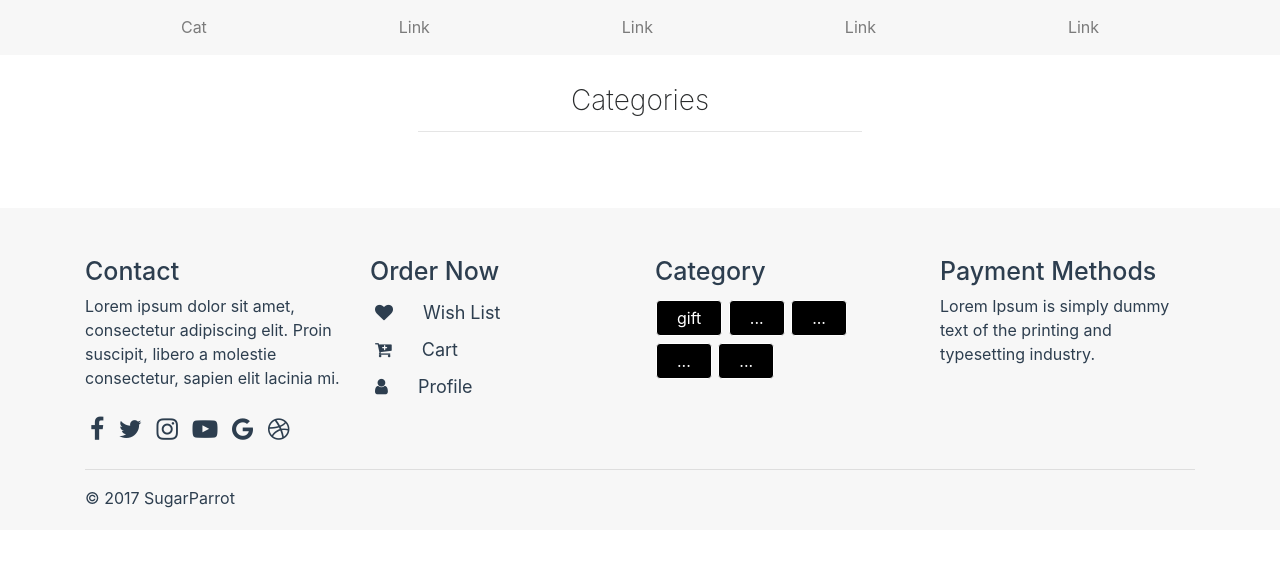
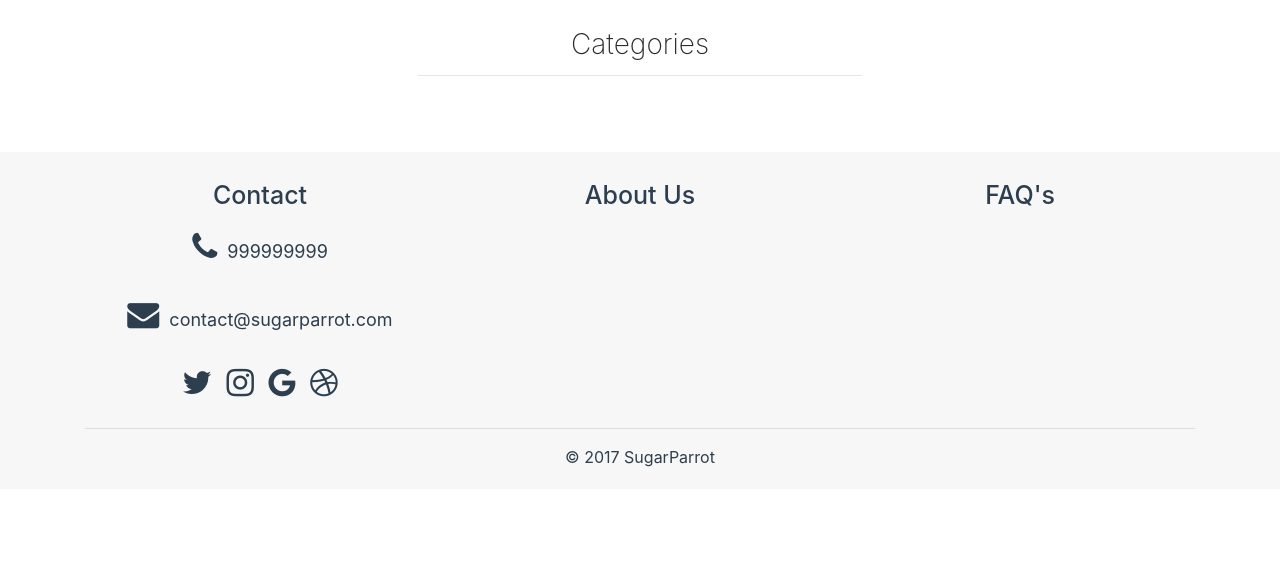
Before and after one commit to vihar/e-commerce, a Django app: page /categorie/ in a window 1280 px wide. Shown: the part 229-800 px from the top of the page. Run offline with Django 3.2, Linux system fonts and the light colour scheme; data that the repository does not hold is empty; some libraries are stand-ins or nearby versions.

Commit message:
Minimal Design

```diff
--- a/alchem/static/css/style.css
+++ b/alchem/static/css/style.css
@@ -53,7 +53,7 @@ a:hover {
 	margin-right: auto;
 	margin-left: auto;
 }
-
+/*
 .card-container {
 	width: 100%;
 	display: -webkit-flex;
@@ -63,17 +63,17 @@ a:hover {
 	-webkit-flex-wrap: wrap;
 	flex-wrap: wrap
 }
-
+*/
 .card-primary {
 	box-shadow: 0 1px 4px rgba(0, 0, 0, .04);
 	border: 1px solid rgba(0, 0, 0, .09);
 	border-radius: 3px;
 	color: #555;
-	width: 450px;
+	width: 100%;
 	height: 150px;
-	margin: 20px;
 	background: url(https://cdn.discordapp.com/attachments/388950052426743810/388984939141660672/WhatsApp_Image_2017-12-08_at_4.36.38_PM.jpeg) center center no-repeat;
-	background-size: cover
+	background-size: cover;
+	margin-top: 20px;
 }
 
 @media(max-width:768px) {
@@ -82,11 +82,11 @@ a:hover {
 		border: 1px solid rgba(0, 0, 0, .09);
 		border-radius: 3px;
 		color: #555;
-		width: 300px;
+		width: 100%;
 		height: 150px;
-		margin: 20px;
 		background: url(https://cdn.discordapp.com/attachments/388950052426743810/388984939141660672/WhatsApp_Image_2017-12-08_at_4.36.38_PM.jpeg) center center no-repeat;
-		background-size: cover
+		background-size: cover;
+		text-align: center;
 	}
 }
 
@@ -266,18 +266,17 @@ label {
 
 /*Footer*/
 .footer {
-	padding: 50px 0 20px 0;
+	padding: 30px 0 20px 0;
 	background-color: #f7f7f7;
 	color: #2D3E4F;
 }
-.footer .title{text-align: left;color:#2D3E4F;font-size:25px;}
+.footer .title{text-align: center;color:#2D3E4F;font-size:25px;}
 
 
 .footer .social-icon{padding:0px;margin:0px;}
-.footer .social-icon a{display:inline-block;color:#2D3E4F;font-size:25px;padding:5px;}
-.footer .acount-icon a{display:block;color:#2D3E4F;font-size:18px;padding:5px;text-decoration:none;}
+.footer .social-icon a{display:inline-block;color:#2D3E4F;font-size:32px;padding:5px;}
+.footer .acount-icon a{display:block;color:#2D3E4F;font-size:18px;padding:1px;text-decoration:none;}
 .footer .acount-icon .fa{margin-right:25px;}
-
 
 .footer .category a {
 	text-decoration: none;
--- a/products/urls.py
+++ b/products/urls.py
@@ -5,6 +5,18 @@ urlpatterns = [
     url(r'^$', views.home_view, name='index'),
     url(r'^categorie/$',
         views.categorie_view, name='categorie'),
+    url(r'^precurated-boxes/$',
+        views.pre_boxes, name='pre_boxes'),
+    url(r'^about/$',
+        views.about_us, name='about'),
+    url(r'^faqs/$',
+        views.faqs, name='faqs'),
+    url(r'^souvenirs/$',
+        views.souvenirs, name='souvenirs'),
+    url(r'^curated-box/$',
+        views.curatedbox, name='curatedbox'),
+
+
     url(r'^categorie/(?P<slug>[-\w]+)/$',
         views.categorie_detail, name='categorie_item_details'),
     url(r'^item/(?P<pk>[0-9]+)/$',
--- a/products/views.py
+++ b/products/views.py
@@ -43,3 +43,22 @@ def categorie_detail(request, slug):
         'items': items
     }
     return render(request, 'item_filter.html', context)
+
+
+def pre_boxes(request):
+    return render(request, 'pre-boxes.html')
+
+
+def about_us(request):
+    return render(request, 'about.html')
+
+
+def faqs(request):
+    return render(request, 'faqs.html')
+
+
+def souvenirs(request):
+    return render(request, 'souvenirs.html')
+
+def curatedbox(request):
+    return render(request, 'curatedbox.html')
--- /dev/null
+++ b/templates/about.html
@@ -0,0 +1,4 @@
+{% extends 'base.html' %}
+{% load staticfiles %}
+{% block content %}
+{% endblock content %}
--- a/templates/base.html
+++ b/templates/base.html
@@ -25,7 +25,7 @@
 		</a>
 	</div>
 
-	<nav class="navbar navbar-toggleable-md navbar-light bg-faded" style="margin-bottom: : 20px;position: relative;">
+	<!--nav class="navbar navbar-toggleable-md navbar-light bg-faded" style="margin-bottom: : 20px;position: relative;">
 		<div class="container">
 
 			<button class="navbar-toggler navbar-toggler-right" type="button" data-toggle="collapse" data-target="#navbar10">
@@ -35,44 +35,54 @@
 			<div class="navbar-collapse collapse" id="navbar10">
 				<ul class="navbar-nav nav-fill w-100">
 					<li class="nav-item">
-						<a class="nav-link" href="/categorie">Cat</a>
+						<a class="nav-link" href="/precurated-boxes">Pre-Curated Boxes</a>
 					</li>
 					<li class="nav-item">
-						<a class="nav-link" href="#">Link</a>
+						<a class="nav-link" href="/souvenirs">Souvenirs</a>
 					</li>
 					<li class="nav-item">
-						<a class="nav-link" href="#">Link</a>
+						<a class="nav-link" href="/faqs">FAQ's</a>
 					</li>
 					<li class="nav-item">
-						<a class="nav-link" href="#">Link</a>
-					</li>
-					<li class="nav-item">
-						<a class="nav-link" href="#">Link</a>
+						<a class="nav-link" href="/about">About us</a>
 					</li>
 				</ul>
 			</div>
 		</div>
-	</nav>
+	</nav-->
 	{% block content %}
 
 	{% endblock %}
 
-		<footer class="footer" style="margin-top: 30px;">
+		<footer id="footer" class="footer" style="margin-top: 30px;">
 		<div class="container">
 			<div class="row">
-				<div class="col-sm-3">
+				<div class="col-sm-4 text-center">
 					<h4 class="title">Contact</h4>
-					<p>Lorem ipsum dolor sit amet, consectetur adipiscing elit. Proin suscipit, libero a molestie consectetur, sapien elit lacinia mi.</p>
 					<ul class="social-icon">
-						<a href="#" class="social"><i class="fa fa-facebook" aria-hidden="true"></i></a>
+						<a href="#" class="social"><i class="fa fa-phone" aria-hidden="true"></i><p style="font-size: 18px;display: inline-block;margin-left: 10px;">999999999</p></a><br>
+
+						<a href="#" class="social"><i class="fa fa-envelope" aria-hidden="true"></i><p style="font-size: 18px;display: inline-block;margin-left: 10px;">contact@sugarparrot.com</p></a><br>
+
+
+
+
 						<a href="#" class="social"><i class="fa fa-twitter" aria-hidden="true"></i></a>
 						<a href="#" class="social"><i class="fa fa-instagram" aria-hidden="true"></i></a>
-						<a href="#" class="social"><i class="fa fa-youtube-play" aria-hidden="true"></i></a>
+
 						<a href="#" class="social"><i class="fa fa-google" aria-hidden="true"></i></a>
 						<a href="#" class="social"><i class="fa fa-dribbble" aria-hidden="true"></i></a>
 					</ul>
 				</div>
-				<div class="col-sm-3">
+				<div class="col-sm-4 text-center">
+					<h4 class="title">About Us</h4>
+				</div>
+				<div class="col-sm-4 text-center">
+					<h4 class="title">FAQ's</h4>
+
+
+				</div>
+				<!--div class="col-sm-3">
 					<h4 class="title">Order Now</h4>
 					<span class="acount-icon">
 						<a href="#"><i class="fa fa-heart" aria-hidden="true"></i> Wish List</a>
@@ -80,8 +90,8 @@
 						<a href="#"><i class="fa fa-user" aria-hidden="true"></i> Profile</a>
 
 					</span>
-				</div>
-				<div class="col-sm-3">
+				</div-->
+				<!--div class="col-sm-3">
 					<h4 class="title">Category</h4>
 					<div class="category">
 						<a href="#">gift</a>
@@ -90,19 +100,19 @@
 						<a href="#">...</a>
 						<a href="#">...</a>
 					</div>
-				</div>
-				<div class="col-sm-3">
+				</div-->
+				<!--div class="col-sm-3">
 					<h4 class="title">Payment Methods</h4>
 					<p>Lorem Ipsum is simply dummy text of the printing and typesetting industry.</p>
 					<ul class="payment">
-						<!--li><a href="#"><i class="fa fa-cc-amex" aria-hidden="true"></i></a></li-->
+
 
 					</ul>
-				</div>
+				</div-->
 			</div>
 			<hr>
 
-			<div class="container row text-center"> © 2017 SugarParrot</div>
+			<div class="container text-center"> © 2017 SugarParrot</div>
 		</div>
 
 
--- /dev/null
+++ b/templates/faqs.html
@@ -0,0 +1,4 @@
+{% extends 'base.html' %}
+{% load staticfiles %}
+{% block content %}
+{% endblock content %}
--- /dev/null
+++ b/templates/pre-boxes.html
@@ -0,0 +1,4 @@
+{% extends 'base.html' %}
+{% load staticfiles %}
+{% block content %}
+{% endblock content %}
--- /dev/null
+++ b/templates/souvenirs.html
@@ -0,0 +1,4 @@
+{% extends 'base.html' %}
+{% load staticfiles %}
+{% block content %}
+{% endblock content %}
```
Also changed, not shown: templates/curatedbox.html (added, +13 -0 lines), templates/index.html (+27 -96 lines).
